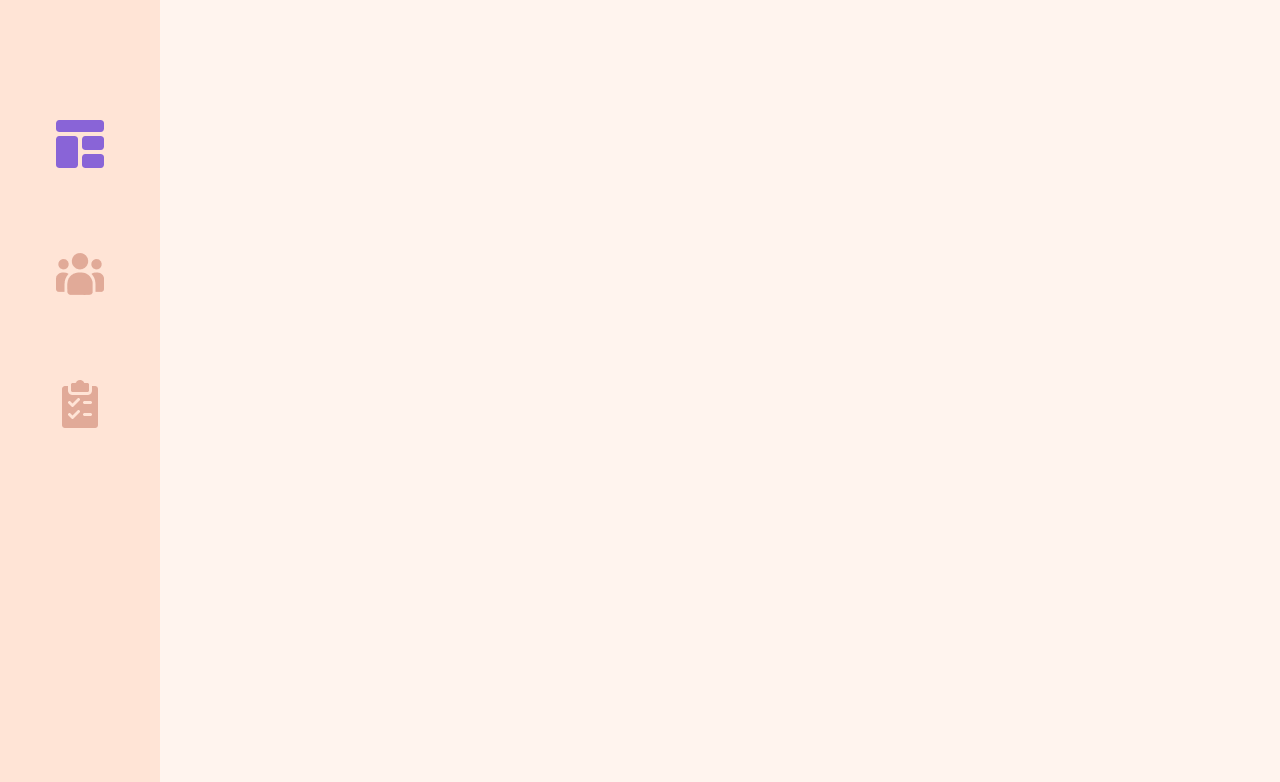
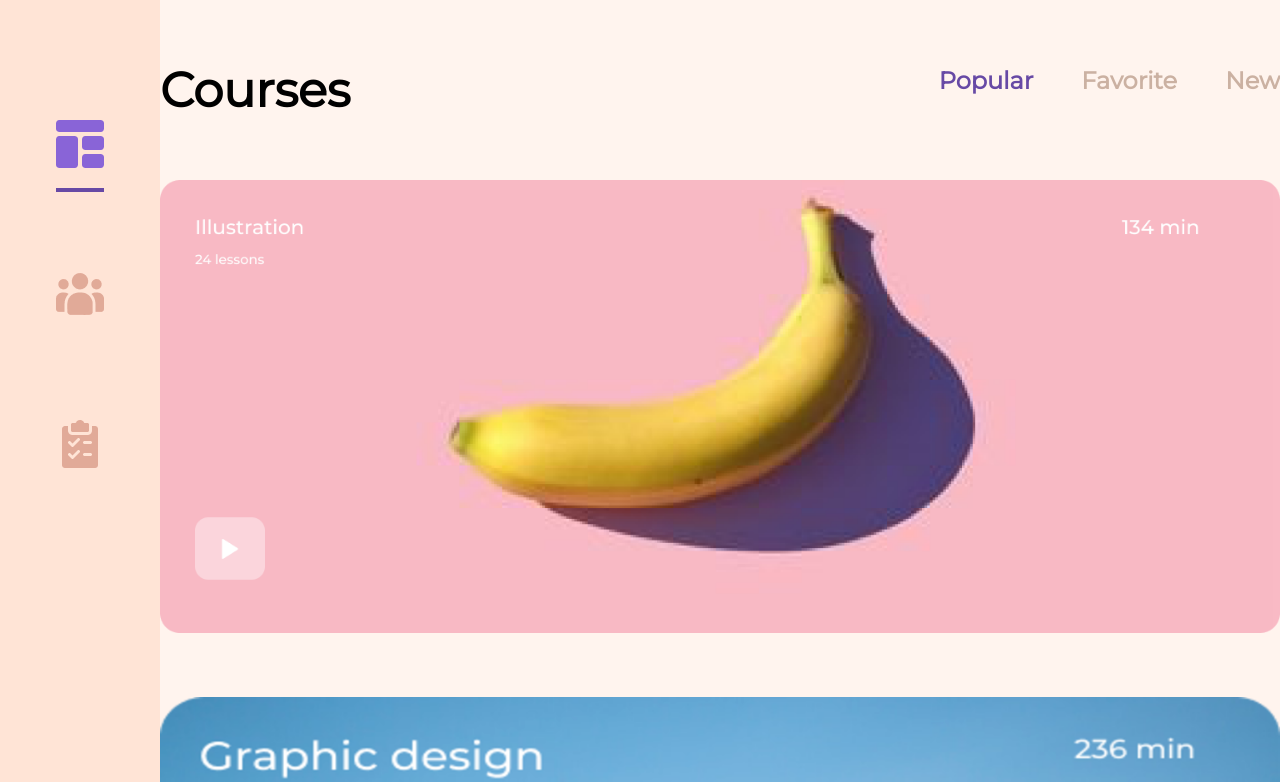
Before and after one commit to Gabriellji/add-talent-solutions, a React (Create React App) app: page /home in a window 1280 px wide. Shown: the top 782 px of the page. Built offline with nearby package versions, Linux system fonts and the light colour scheme.

Commit message:
feat: context + style

```diff
--- a/src/App.js
+++ b/src/App.js
@@ -1,19 +1,22 @@
 import { Switch, Route } from "react-router-dom";
+import ContextProvider from './context/ContextProvider';
 import Navbar from './components/nav/Navbar';
 import Dashboard from './components/pages/dashboard/Dashboard';
 import Customer from './components/pages/customer/Customer';
 import Shopping from './components/pages/shopping/Shopping';
 
-const App = () => {
+const App = (props) => {
   return (
+    <ContextProvider>
     <div className="App">
     <Navbar/>
       <Switch>
-        <Route exact path="/" component={Dashboard}/>
+        <Route exact path="/home" component={Dashboard}/>
         <Route path="/customer" component={Customer}/>
         <Route path="/shopping" component={Shopping}/>
       </Switch>
     </div>
+    </ContextProvider>
   );
 }
 
--- a/src/components/nav/Navbar.js
+++ b/src/components/nav/Navbar.js
@@ -1,24 +1,26 @@
-import { Link } from "react-router-dom";
+import { NavLink, Link } from "react-router-dom";
 import dashboardImg from "./icons/dashboard.png";
 import shopping from "./icons/shopping.png";
 import customer from "./icons/customer.png";
 
 import "./style.scss";
 
-const Navbar = () => (
+const Navbar = (props) => {
+  return (
     <div className="nav">
       <div className="nav-inner_wrap">
-      <Link to="/">
+        <NavLink to="/home" >
           <img src={dashboardImg} alt="dashboard icon"></img>
-      </Link>
-      <Link to="/customer">
+        </NavLink>
+        <NavLink to="/customer">
           <img src={customer} alt="customer icon"></img>
-      </Link>
-      <Link to="/shopping">
+        </NavLink>
+        <NavLink to="/shopping">
           <img src={shopping} alt="shopping list icon"></img>
-      </Link>
+        </NavLink>
       </div>
     </div>
   );
+};
 
 export default Navbar;
--- a/src/components/nav/style.scss
+++ b/src/components/nav/style.scss
@@ -1,10 +1,7 @@
 .nav {
-    position: absolute;
-    top: 0;
-    left: 0;
-    width: 160px;
-    height: 100%;
+    min-width: 160px;
     background-color: #FFE4D6;
+    min-height: 100vh;
     .nav-inner_wrap {
         display: flex;
         flex-direction: column;
@@ -13,6 +10,45 @@
         margin-top: 120px;
         a {
             margin-bottom: 78px;
+            position: relative;
+                padding-bottom: 20px;
+                transition: all .25s;
+                // &:hover {
+                //     color: #6749A5;
+                // }
+
+                // &:after {
+                //     background: none repeat scroll 0 0 transparent;
+                //     bottom: 0;
+                //     content: "";
+                //     display: block;
+                //     height: 4px;
+                //     left: 50%;
+                //     position: absolute;
+                //     background: #6749A5;
+                //     transition: width 0.3s ease 0s, left 0.3s ease 0s;
+                //     width: 0;
+                //   }
+                //   &:hover:after {
+                //     width: 100%;
+                //     left: 0;
+                //   }
+
+        }
+
+
+        .active {
+            &:after {
+                background: none repeat scroll 0 0 transparent;
+                bottom: 0;
+                content: "";
+                display: block;
+                height: 4px;
+                position: absolute;
+                background: #6749A5;
+                transition: width 0.3s ease 0s, left 0.3s ease 0s;
+                width: 100%;
+              }
         }
     }
 }
--- a/src/components/pages/dashboard/Dashboard.js
+++ b/src/components/pages/dashboard/Dashboard.js
@@ -1,16 +1,15 @@
-import Card from './card/Card';
-import Tabheader from '../dashboard/tabs-header/Tabheader';
-import bananaImg from './images/banana.png';
-import buildingImg from './images/building.png'
+import CardList from "./card-list/CardList";
 
-import './style.scss';
+import "./style.scss";
 
-const Dashboard = () => (
-    <section className="dashboard-main">
-        <Tabheader/>
-        <Card img={bananaImg} alt={"banana"}/>
-        <Card img={buildingImg} alt={"building"}/>
-    </section>
-)
+const Dashboard = (props) => {
+    console.log(props)
+    return (
+        <div className="dashboard-main">
+        <CardList />
+      </div>
+    )
+}
+
 
 export default Dashboard;
--- /dev/null
+++ b/src/components/pages/dashboard/card-list/CardList.js
@@ -0,0 +1,40 @@
+import React, { useContext } from "react";
+import { data } from "../card/cards-data";
+import Card from "../card/Card";
+import Title from "../title/Title";
+import Tab from "../tab/Tab";
+import { MyContext } from "../../../../context/ContextProvider";
+
+import "../style.scss";
+
+const CardList = (props) => {
+  const context = useContext(MyContext);
+  const getAll = () =>
+    data.map((card) => <Card img={card.src} alt={card.title} key={card.id} />);
+  const getFavorite = () =>
+    data
+      .filter((card) => card.favorite === true)
+      .map((elem) => <Card img={elem.src} alt={elem.title} key={elem.id} />);
+
+  return (
+      <div className="content_wrap">
+      <div className="tabs_header_wrap">
+        <Title title={"Courses"} />
+        <div className="tabs_wrap">
+          <Tab title={"Popular"} onClick={context.clickHandler} className={context.state === "Popular" ? "active" : ''}/>
+          <Tab title={"Favorite"} onClick={context.clickHandler} className={context.state === "Favorite" ? "active" : ''}/>
+          <Tab title={"New"} onClick={context.clickHandler} className={context.state === "New" ? "active" : ''}/>
+        </div>
+      </div>
+        {context.state === "Popular" || context.state === "New" ? (
+          getAll()
+        ) : !getFavorite().length ? (
+          <p>You have not added anything yet...</p>
+        ) : (
+          getFavorite()
+        )}
+      </div>
+  );
+};
+
+export default CardList;
--- /dev/null
+++ b/src/components/pages/dashboard/card/cards-data.js
@@ -0,0 +1,17 @@
+import bananaImg from '../images/banana.png';
+import buildingImg from '../images/building1.png'
+
+export const data = [
+    {
+        id: 1,
+        title: "banana",
+        src: bananaImg,
+        favorite: false
+    },
+    {
+        id: 2,
+        title: "building",
+        src: buildingImg,
+        favorite: false
+    },
+]
--- a/src/components/pages/dashboard/style.scss
+++ b/src/components/pages/dashboard/style.scss
@@ -1,25 +1,79 @@
+@import url('https://fonts.googleapis.com/css2?family=Montserrat:ital,wght@0,200;0,300;0,400;1,200;1,300;1,400&display=swap');
+
+* {
+    margin: 0;
+    padding: 0;
+    box-sizing: border-box;
+}
+
 body {
+    font-family: 'Montserrat', sans-serif;
     background-color: #FFF4EE;
 }
 
+.App {
+    display: flex;
+}
+
 .dashboard-main {
-    margin-left: 160px;
+    width: 100%;
     display: flex;
     flex-direction: column;
     align-items: center;
+    .content_wrap {
+        min-width: 80%;
+    }
     .tabs_header_wrap {
         display: flex;
-        width: 1345px;
+        width: 100%;
+        height: 180px;
+        align-items: center;
         justify-content: space-between;
         .tabs_wrap {
             display: flex;
+            p {
+                cursor: pointer;
+                font-size: 24px;
+                font-weight: 700;
+                margin-left: 48px;
+                color: #CBB1A2;
+                position: relative;
+                padding-bottom: 20px;
+                transition: all .25s;
+                &:hover {
+                    color: #6749A5;
+                }
+
+                &:after {
+                    background: none repeat scroll 0 0 transparent;
+                    bottom: 0;
+                    content: "";
+                    display: block;
+                    height: 4px;
+                    left: 50%;
+                    position: absolute;
+                    background: #6749A5;
+                    transition: width 0.3s ease 0s, left 0.3s ease 0s;
+                    width: 0;
+                  }
+                  &:hover:after {
+                    width: 100%;
+                    left: 0;
+                  }
+
+            }
+            .active {
+                color: #6749A5;
+            }
+        }
+        h1 {
+            font-size: 48px;
         }
     }
     .card_wrap {
         margin-bottom: 60px;
     }
     img {
-        width: 1345px;
-        height: 544px;
+        width: 100%;
     }
 }
--- a/src/components/pages/dashboard/tab/Tab.js
+++ b/src/components/pages/dashboard/tab/Tab.js
@@ -1,6 +1,6 @@
-const Tab = ({title}) => (
-    <div className="tab_wrap">
-        <p>{title}</p>
+const Tab = ({title, onClick, className}) => (
+    <div className="tab_wrap" onClick={(e) => onClick(e)}>
+        <p className={className}>{title}</p>
     </div>
 )
 
--- a/src/components/pages/dashboard/tabs-header/Tabheader.js
+++ /dev/null
@@ -1,15 +0,0 @@
-import Tab from "../tab/Tab";
-import Title from "../title/Title";
-
-const TabHeader = () => (
-  <div className="tabs_header_wrap">
-    <Title title={"Courses"} />
-    <div className="tabs_wrap">
-      <Tab title={"Popular"} />
-      <Tab title={"Favorite"} />
-      <Tab title={"New"} />
-    </div>
-  </div>
-);
-
-export default TabHeader;
--- /dev/null
+++ b/src/context/ContextProvider.js
@@ -0,0 +1,23 @@
+import React, { useState } from "react";
+
+export const MyContext = React.createContext();
+
+const ContextProvider = ({ children }) => {
+  const [state, setState] = useState("Popular");
+
+  const clickHandler = (e) => setState(e.target.innerText);
+
+  return (
+    <MyContext.Provider
+      value={{
+        state,
+        setState,
+        clickHandler,
+      }}
+    >
+      {children}
+    </MyContext.Provider>
+  );
+};
+
+export default ContextProvider;
```
Also changed, not shown: src/components/pages/dashboard/images/banana.png, src/components/pages/dashboard/images/building1.png (added). Lines whose indentation alone changed are shown as unchanged.
